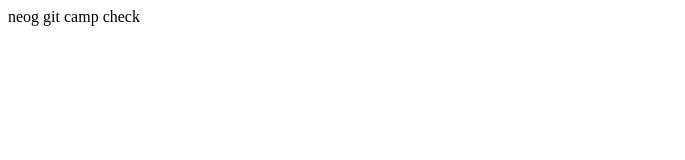
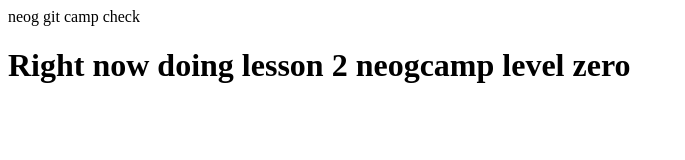
Before and after one commit to shubambhasin/student-portfolio, a plain HTML site: page index.html in a window 1280 px wide. Shown: the whole page, without its empty margins (0-685 px from the left). Drawn offline with Linux system fonts and the light colour scheme.

Commit message:
added now info

```diff
--- a/index.html
+++ b/index.html
@@ -9,5 +9,7 @@
 
     neog git camp check
 
+    <h1>Right now doing lesson 2 neogcamp level zero</h1>
+
 </body>
 </html>
```
